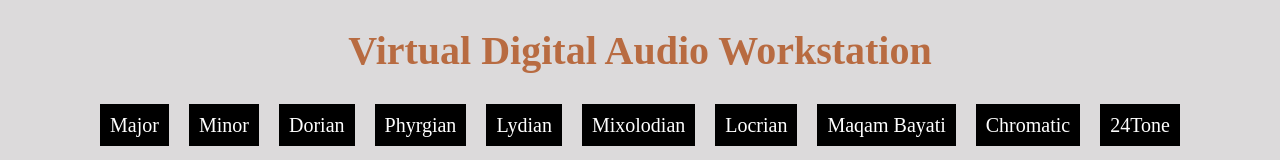
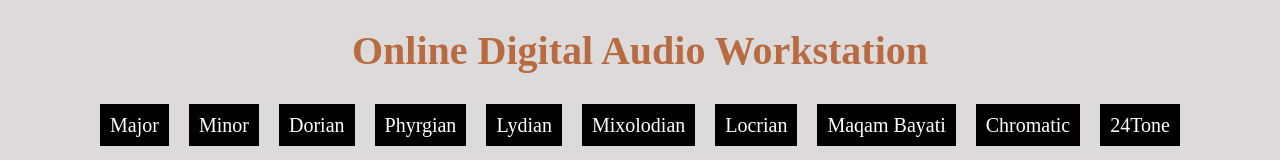
Before and after one commit to DavidVerghese/OnlineDaw, a React (Create React App) app: page / in a window 1280 px wide. Shown: the top 160 px of the page. Built offline with nearby package versions, Linux system fonts and the light colour scheme; a web font is replaced by a local one.

Commit message:
renamed virtualdaw to online daw

```diff
--- a/package.json
+++ b/package.json
@@ -1,5 +1,5 @@
 {
-  "name": "virtualdaw",
+  "name": "onlinedaw",
   "version": "0.1.0",
   "private": true,
   "dependencies": {
--- a/public/index.html
+++ b/public/index.html
@@ -26,7 +26,7 @@
       work correctly both with client-side routing and a non-root public URL.
       Learn how to configure a non-root public URL by running `npm run build`.
     -->
-    <title>Virtual Daw</title>
+    <title>Online Daw</title>
   </head>
   <body>
     <noscript>You need to enable JavaScript to run this app.</noscript>
--- a/src/App.js
+++ b/src/App.js
@@ -347,7 +347,7 @@ function App() {
   return (
     <div className="App">
 
-      <h1>Virtual Digital Audio Workstation</h1>
+      <h1>Online Digital Audio Workstation</h1>
 
       <Link to="/CMajor">Major</Link>
       <Link to="/CMinor">Minor</Link>
```
Also changed, not shown: 2 other files (tests, documents, lock files or other folders).
